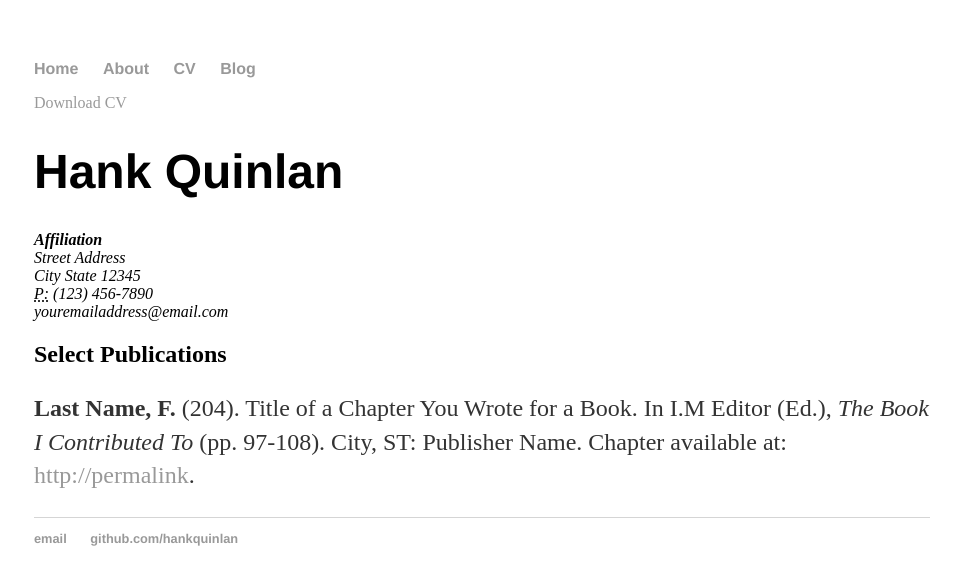
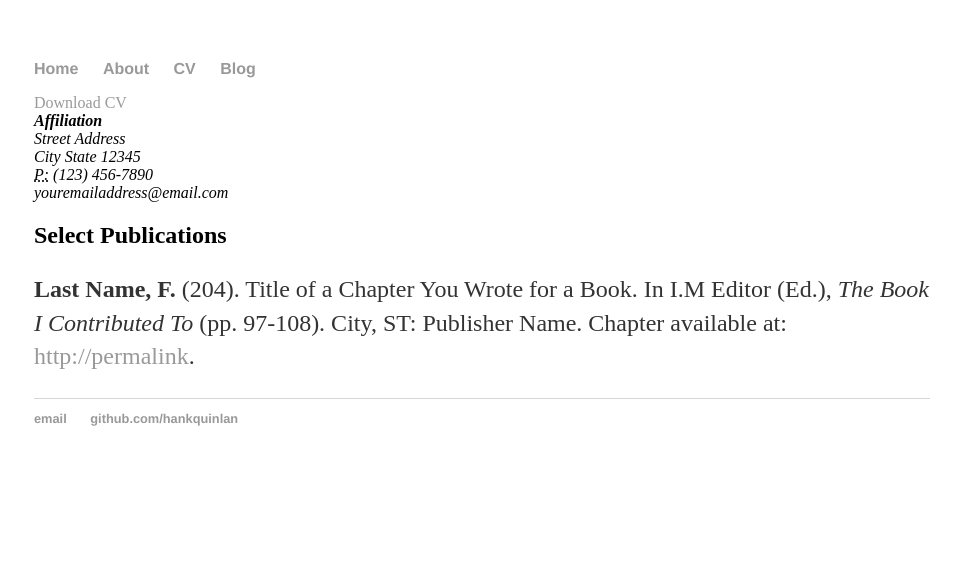
Before and after one commit to hocktu/hocktu.github.io, a Jekyll site: the page built from cv/index.html, in a window 1280 px wide. Shown: the top 585 px of the page, without its empty margins (158-1119 px from the left). Built offline with Jekyll 4.4.1, drawn with Linux system fonts in a browser that asks for light colours.

Commit message:
Update index.html

```diff
--- a/cv/index.html
+++ b/cv/index.html
@@ -5,7 +5,7 @@ title: CV of Your Name
 
 	<div class="cv">
 		<a href="#" class="download" title="Download CV as PDF">Download CV</a>
-					<h1>Hank Quinlan</h1>
+					<h1Hocktu</h1>
 					<address>
 					<strong>Affiliation</strong><br>
 					Street Address<br>
```
